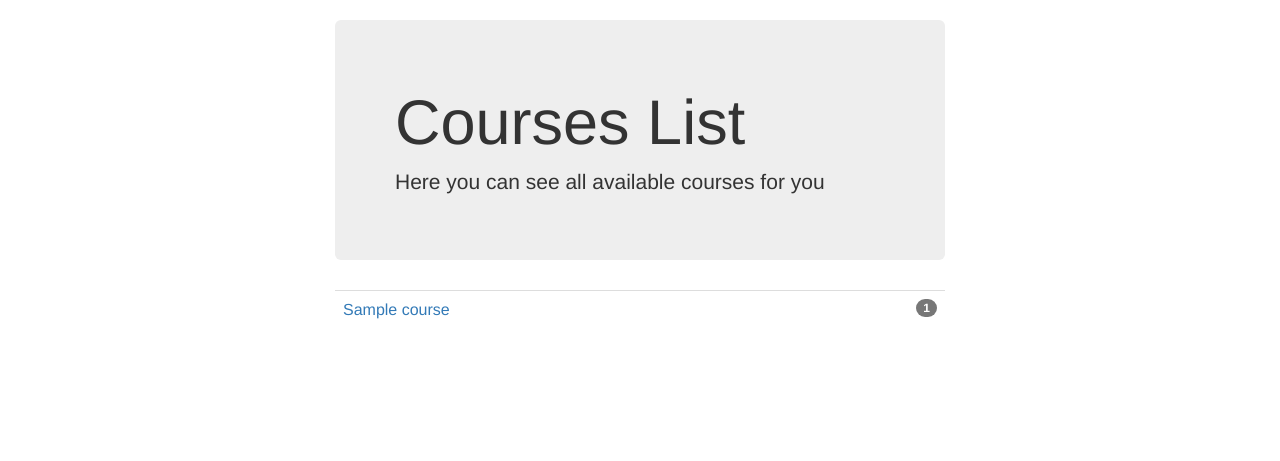
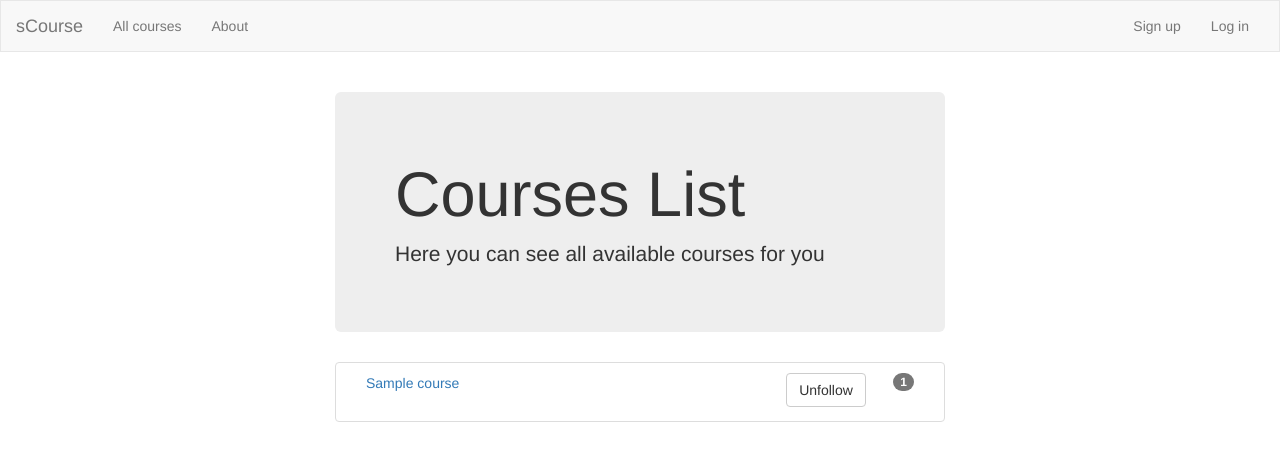
Before and after one commit to yasotnik/dj-blog, a Django app: page /courses/ in a window 1280 px wide. Shown: the top 461 px of the page. Run offline with Django 3.2, Linux system fonts and the light colour scheme; tables that the repository leaves empty hold one stand-in row (values such as "Sample post"); some libraries are stand-ins or nearby versions.

Commit message:
Added follow/unfollow button for courses

```diff
--- a/courses/models.py
+++ b/courses/models.py
@@ -7,6 +7,7 @@ class Course(models.Model):
     length = models.IntegerField()
     field = models.CharField(max_length=150)
     course_logo = models.CharField(max_length=1000)
+    is_followed = models.BooleanField(default=False)
 
     def __str__(self):
         return self.name + " by " + self.teacher
--- a/courses/templates/courses/base.html
+++ b/courses/templates/courses/base.html
@@ -1,10 +1,39 @@
-<!DOCTYPE html>
-<html lang="en">
-<head>
-    <meta charset="UTF-8">
-    <title>Title</title>
-</head>
-<body>
+{# Load the tag library #}
+{% load bootstrap3 %}
 
-</body>
-</html>
+{# Load CSS and JavaScript #}
+{% bootstrap_css %}
+{% bootstrap_javascript %}
+
+{# Display django.contrib.messages as Bootstrap alerts #}
+{% bootstrap_messages %}
+<title>sCourse - {% block title %} {% endblock %}</title>
+<nav class="navbar navbar-default" style="border-radius:0px;">
+  <div class="container-fluid">
+    <!-- Brand and toggle get grouped for better mobile display -->
+    <div class="navbar-header">
+      <button type="button" class="navbar-toggle collapsed" data-toggle="collapse" data-target="#bs-example-navbar-collapse-1" aria-expanded="false">
+        <span class="sr-only">Toggle navigation</span>
+        <span class="icon-bar"></span>
+        <span class="icon-bar"></span>
+        <span class="icon-bar"></span>
+      </button>
+      <a class="navbar-brand" href="#">sCourse</a>
+    </div>
+
+    <!-- Collect the nav links, forms, and other content for toggling -->
+    <div class="collapse navbar-collapse" id="bs-example-navbar-collapse-1">
+      <ul class="nav navbar-nav">
+        <li class=""><a href="{% url 'courses:index' %}">All courses </a> </li>
+        <li><a href="#">About</a></li>
+      </ul>
+      <ul class="nav navbar-nav navbar-right">
+        <li><a href="#">Sign up</a></li>
+        <li><a href="#">Log in</a></li>
+      </ul>
+    </div><!-- /.navbar-collapse -->
+  </div><!-- /.container-fluid -->
+</nav>
+
+{% block content %}
+{% endblock %}
--- a/courses/templates/courses/index.html
+++ b/courses/templates/courses/index.html
@@ -1,13 +1,6 @@
-{# Load the tag library #}
-{% load bootstrap3 %}
-
-{# Load CSS and JavaScript #}
-{% bootstrap_css %}
-{% bootstrap_javascript %}
-
-{# Display django.contrib.messages as Bootstrap alerts #}
-{% bootstrap_messages %}
-
+{% extends "courses/base.html" %}
+{% block title %}Courses List{% endblock %}
+{% block content %}
 {# Courses list #}
     {% if all_courses %}
         <div class="container" style="width: 50%; margin: 0 auto;">
@@ -15,15 +8,44 @@
                 <h1> Courses List</h1>
                 <p> Here you can see all available courses for you</p>
             </div>
-        <div class="" >
-            <table class="table table-hover ">
+            {% if error_msg %}
+                <div class="alert-danger"> {{ error_msg }}</div>
+            {% endif %}
+        <div class="row">
+            <div class="col-md-12" style="">
+                <ul class="list-group" >
                     {% for course in all_courses %}
-                <tr><td><a href="{{ course.id }}/"> {{ course.name }} </a></td><td><span
-                                class="badge pull-right">{{ course.lecture_set.count }}</span></td></tr>
+                    <li class="list-group-item" style="height: 60px;">
+                        <div class="col-md-3">
+                            <a href="{% url 'courses:course_info' course.id %}">{{ course.name }}</a>
+                        </div>
+                        <div class="col-md-6">
+                        </div>
+                        <div class="col-md-2">
+                            {% if course.is_followed %}
+                                <form action="{% url 'courses:un_follow' %}" method="post">
+                                    {% csrf_token %}
+                                    <button type="submit" class="btn btn-default pull-right"
+                                            value="{{ forloop.counter }}"name="course">Unfollow</button>
+                                </form>
+                                {% else %}
+                                    <form action="{% url 'courses:follow' %}" method="post">
+                                    {% csrf_token %}
+                                    <button type="submit" class="btn btn-info pull-right"
+                                            value="{{ forloop.counter }}"name="course">Follow</button>
+                                </form>
+                            {% endif %}
+                        </div>
+                        <div class="col-md-1">
+                            <span class="badge pull-right">{{ course.lecture_set.count }}</span>
+                        </div>
+                    </li>
                     {% endfor %}
-            </table>
+                </ul>
+            </div>
         </div>
         </div>
     {% else %}
         <h1> ERROR - you have no courses in DB </h1>
     {% endif %}
+{% endblock content %}
--- a/courses/url.py
+++ b/courses/url.py
@@ -1,10 +1,17 @@
 from django.conf.urls import url
 from . import views
+
+
+app_name = 'courses'
 
 
 urlpatterns = [
     # URL for course list /courses
     url(r'^$', views.index, name='index'),
     # URL for exact course /course/id/
-    url(r'^(?P<course_id>[0-9]+)/$', views.course, name='course_info'),
+    url(r'^(?P<course_id>[0-9]+)/$', views.course_details, name='course_info'),
+    # URL for following the course
+    url(r'^follow$', views.follow, name='follow'),
+    # URL for following the course
+    url(r'^unfollow$', views.un_follow, name='un_follow'),
 ]
--- a/courses/views.py
+++ b/courses/views.py
@@ -1,6 +1,4 @@
-from django.shortcuts import render
-from django.http import HttpResponse
-from django.http import Http404
+from django.shortcuts import render, get_object_or_404
 from .models import Course
 
 
@@ -10,9 +8,35 @@ def index(request):
     return render(request, 'courses/index.html', context)
 
 
-def course(request, course_id):
+def course_details(request, course_id):
+    course = get_object_or_404(Course, pk=course_id)
+    return render(request, 'courses/course.html', {'course': course})
+
+
+def follow(request):
+    all_courses = Course.objects.all()
+    context = {'all_courses': all_courses}
     try:
-        course = Course.objects.get(pk=course_id)
-    except Course.DoesNotExist:
-        raise Http404("No such course with id " + course_id)
-    return render(request, 'courses/course.html', {'course': course})
+        followed_course = all_courses.get(pk=request.POST['course'])
+        print('Followed course: ' + str(followed_course))
+    except (KeyError, Course.DoesNotExist):
+        return render(request, 'courses/index.html', context)
+    else:
+        followed_course.is_followed = True
+        followed_course.save()
+        return render(request, 'courses/index.html', context)
+
+
+def un_follow(request):
+    all_courses = Course.objects.all()
+    context = {'all_courses': all_courses}
+    print("form post: " + str(request.POST['course']))
+    try:
+        followed_course = all_courses.get(pk=request.POST['course'])
+        print('Unfollowed course: ' + str(followed_course))
+    except (KeyError, Course.DoesNotExist):
+        return render(request, 'courses/index.html', context)
+    else:
+        followed_course.is_followed = False
+        followed_course.save()
+        return render(request, 'courses/index.html', context)
--- a/dj_blog/urls.py
+++ b/dj_blog/urls.py
@@ -18,5 +18,5 @@ from django.contrib import admin
 
 urlpatterns = [
     url(r'^admin/', admin.site.urls),
-    url(r'^courses?/', include('courses.url')),
+    url(r'^courses/', include('courses.url')),
 ]
```
Also changed, not shown: courses/templates/courses/course.html (+5 -12 lines), 1 other file. Lines whose indentation alone changed are shown as unchanged.
